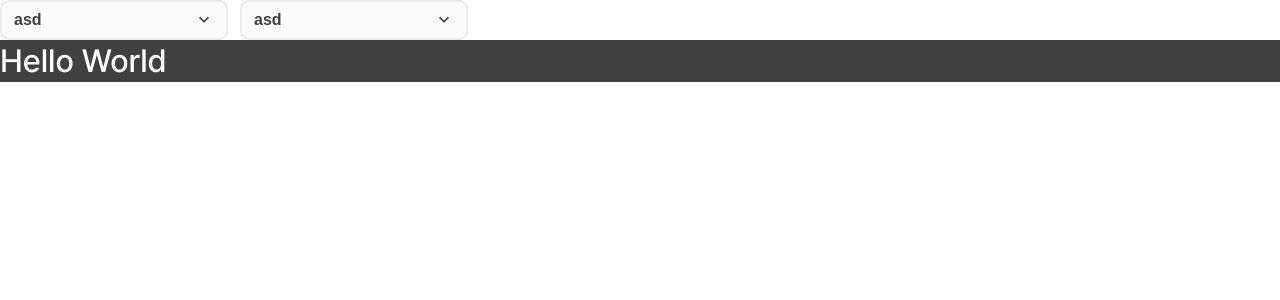
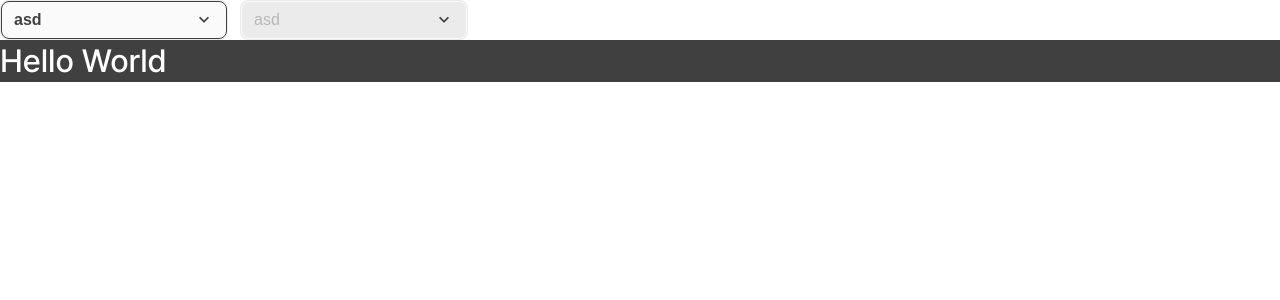
Before and after one commit to dong-ariari/frontend, a React (Vite) app: page / in a window 1280 px wide. Shown: the top 300 px of the page. Built offline with nearby package versions, Linux system fonts and the light colour scheme.

Commit message:
feat: add state isOpen, active

```diff
--- a/src/components/dropdown/dropdown.jsx
+++ b/src/components/dropdown/dropdown.jsx
@@ -2,17 +2,17 @@ import { useEffect, useState } from "react";
 import * as S from "./dropdown.styles";
 import dropBtn from "../../assets/icons/dropBtn.png";
 import dropBtnA from "../../assets/icons/dropBtn-a.png";
-import { DUMMY_SPREAD } from "../../data/dummy/dropdown";
 export default function DropDown({
   title,
   handleSpread,
   isOpen,
   selected,
   spreadData,
+  active
 }) {
   return (
     <S.Container>
-      <S.Head $active={true} $isOpen={isOpen} onClick={handleSpread}>
+      <S.Head $active={active} $isOpen={isOpen} onClick={handleSpread}>
         <span>{selected === null ? title : selected.text}</span>
         <img src={dropBtnA} />
       </S.Head>
--- a/src/components/dropdown/dropdownComponents.jsx
+++ b/src/components/dropdown/dropdownComponents.jsx
@@ -1,24 +1,51 @@
-import { useState } from "react";
+import { useEffect, useState } from "react";
 import DropDown from "./dropdown";
 import * as S from "./dropdown.styles";
+import { DUMMY_DEPART, DUMMY_MAJOR0, DUMMY_MAJOR1 } from "../../data/dummy/dropdown";
+
 
 export default function DropdownComponents() {
+    const [departSpread, setDepartSpread] = useState();
+    const [majorSpread, setMajorSpread] = useState();
+
+    const [departState, setDepartState] = useState({isActive: true, isOpen: false});
+    const [majorState, setMajorState] = useState({isActive: false, isOpen: false});
+
+    useEffect(()=>{
+        // API: GET depart data
+        setDepartSpread(DUMMY_DEPART)
+    }, []);
 
   function handleDepartSpread() {}
-  function handleMajorSpread() {}
+  function handleMajorSpread(departId) {
+    // API: GET(departId) major data
+    if (departId === 0){
+        setMajorSpread(DUMMY_MAJOR0);
+    } else if (departId == 1){
+        setMajorSpread(DUMMY_MAJOR1);
+    }
+
+  }
   return (
     <S.Layer>
       <DropDown
+        title={"단과대학을 선택해주세요"}
+
         handleSpread={handleDepartSpread}
-        title={"단과대학을 선택해주세요"}
-        isOpen={()=>{}}
+        active={departState.isActive}
+        isOpen={departState.isOpen}
+
+
         selected={{text: 'asd'}}
-        spreadData={''}
+        spreadData={departSpread}
       />
       <DropDown
+        title={"학과를 선택해주세요"}
+
         handleSpread={handleMajorSpread}
-        title={"학과를 선택해주세요"}
+        active={majorState.isActive}
         isOpen={()=>{}}
+
         selected={{text: 'asd'}}
         spreadData={''}
       />
--- a/src/data/dummy/dropdown.js
+++ b/src/data/dummy/dropdown.js
@@ -1,20 +1,22 @@
-export const DUMMY_SPREAD = {
-  depart: [
+export const DUMMY_DEPART = [
   { id: 0, text: "사회과학대학" },
   { id: 1, text: "미술대학" },
   { id: 2, text: "융합인문대학" },
   { id: 3, text: "미래공과대학" },
   { id: 4, text: "경영경제대학" },
   { id: 5, text: "공연예술대학" },
-  ],
-  major: [
-    { id: 0, parentId: 0, text: "사회학과" },
-    { id: 1, parentId: 0, text: "행정학과" },
-    { id: 2, parentId: 0, text: "정치외교학과" },
-    { id: 3, parentId: 1, text: "금속공예학과" },
-    { id: 4, parentId: 1, text: "목조형가구디자인과" },
-    { id: 5, parentId: 1, text: "산업디자인과" },
-    { id: 6, parentId: 1, text: "예술학과" },
-    { id: 7, parentId: 1, text: "예술경영학과" },
-  ],
-};
+];
+
+export const DUMMY_MAJOR0 = [
+  { id: 0, text: "사회학과" },
+  { id: 1, text: "행정학과" },
+  { id: 2, text: "정치외교학과" },
+];
+
+export const DUMMY_MAJOR1 = [
+  { id: 3, text: "금속공예학과" },
+  { id: 4, text: "목조형가구디자인과" },
+  { id: 5, text: "산업디자인과" },
+  { id: 6, text: "예술학과" },
+  { id: 7, text: "예술경영학과" },
+];
```
Lines whose indentation alone changed are shown as unchanged.
